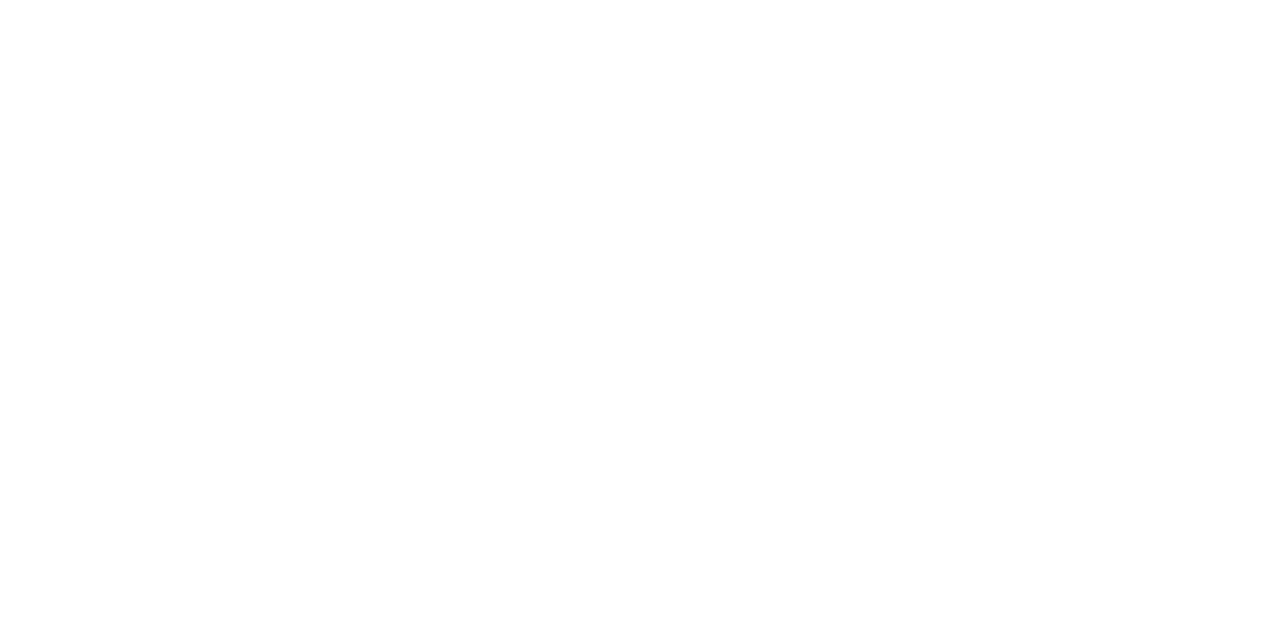
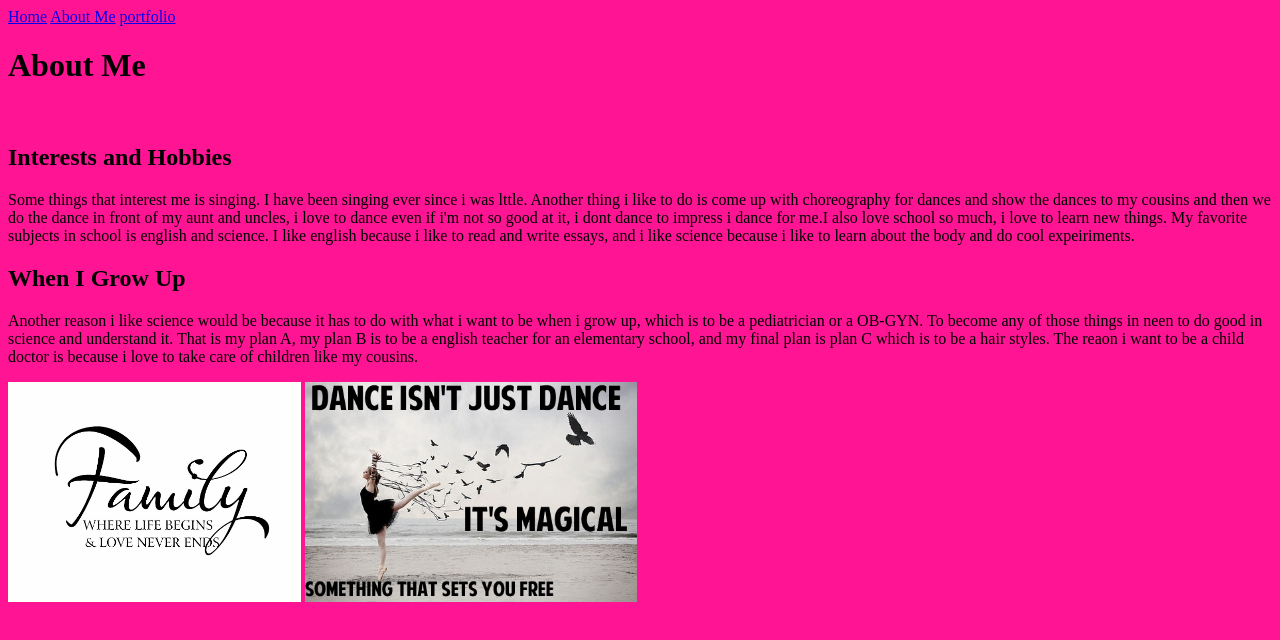
Before and after one commit to sabrinagomez3/sabrinagomez3, a plain HTML site: page my_website/about_me.html in a window 1280 px wide. Drawn offline with Linux system fonts and the light colour scheme.

Commit message:
first change

```diff
--- a/my_website/about_me.html
+++ b/my_website/about_me.html
@@ -0,0 +1,35 @@
+<!DOCTYPE html>
+<html>
+    <body>
+
+
+
+        <a href="index.html">Home</a>
+        <a href="about_me.html">About Me</a>
+        <a href="portfolio.html">portfolio</a>
+
+        <h1> About Me </h1>
+        <br>
+        <h2> Interests and Hobbies </h2>
+            <p>  Some things that interest me is singing. I have been singing ever since i was lttle. Another thing i like to do is
+             come up with choreography for dances and show the dances to my cousins and then we do the
+             dance in front of my aunt and uncles, i love to dance even if i'm not so good at it, i dont dance to impress i dance for me.I also love school so much, i love  to learn new things. My favorite subjects in
+            school is english and science. I like english because i like to read and write essays, and i like science because i like
+            to learn about the body and do cool expeiriments. </p>
+
+        <h2> When I Grow Up </h2>
+            <p>  Another reason i like science would be because it has to do with what i want to be when i grow up, which is to be a
+            pediatrician or a OB-GYN. To become any of those things in neen to do good in science and understand it. That is my
+            plan A, my plan B is to be a english teacher for an elementary school, and my final plan is plan C which is to be a hair
+            styles. The reaon i want to be a child doctor is because i love to take care of children like my cousins. </p>
+
+     <body bgcolor="#ff1493">
+      <img src="images/family.jpg" height="220">
+
+
+
+
+
+     <img src="images/dance.jpg" height="220">
+     </body>
+</html>
```
Also changed, not shown: my_website/index.html (+2 -1 lines), my_website/portfolio.html (added, +20 -0 lines), my_website/images/dance.jpg (added), my_website/images/doctor.jpg (added), my_website/images/family.jpg (added), my_website/images/school.jpg (added).
